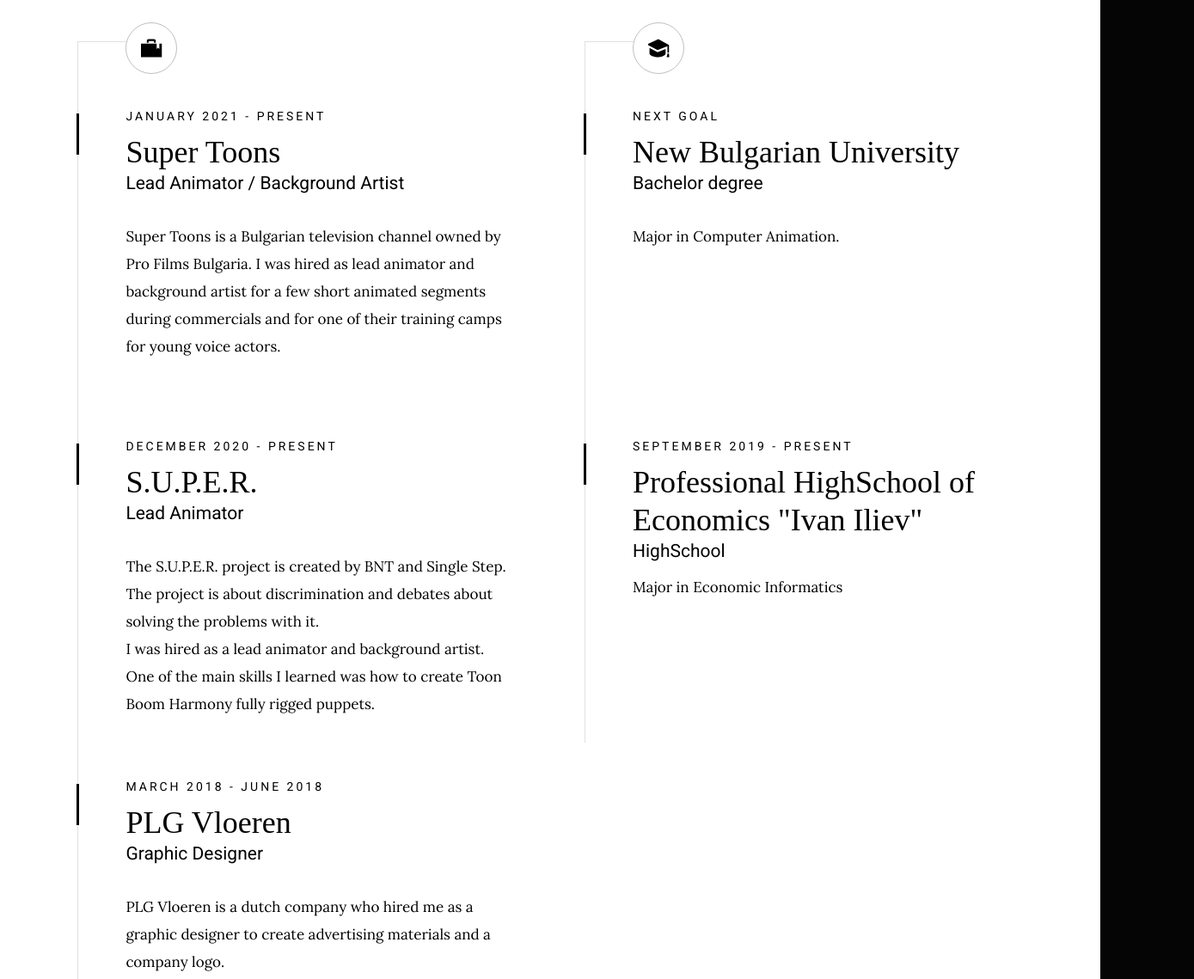
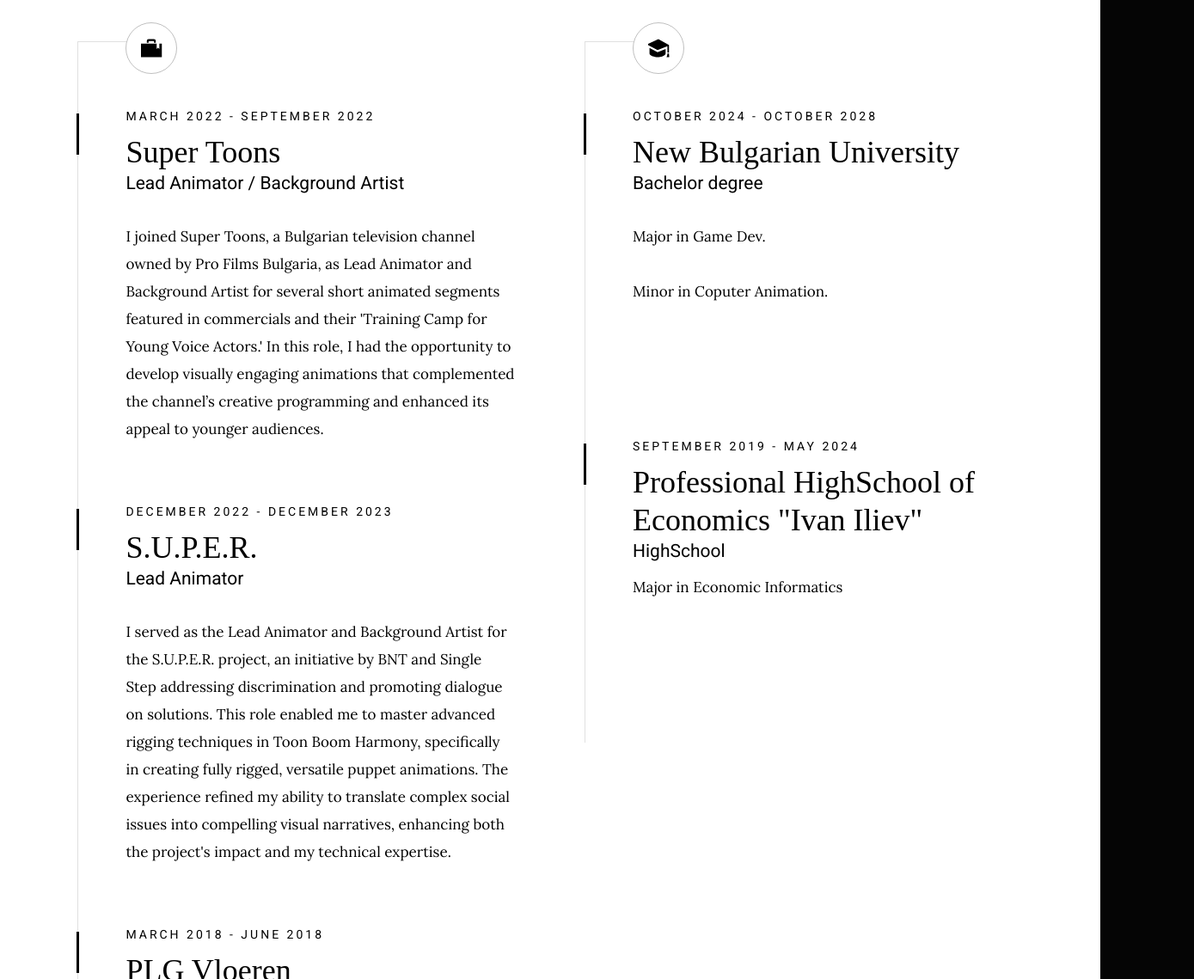
Before and after one commit to DennisZlatkov/DeniZlatkovPortfolio, a plain HTML site: page index.html in a window 1280 px wide. Shown: the part 1600-2739 px from the top of the page at 86% size, 1389 px wide, since content can reach past the window. Drawn offline with Linux system fonts and the light colour scheme; a web font is replaced by a local one.

Commit message:
Add files via upload

```diff
--- a/index.html
+++ b/index.html
@@ -152,26 +152,24 @@
                         <div class="timeline__block">
                             <div class="timeline__bullet"></div>
                             <div class="timeline__header">
-                                <p class="timeline__timeframe">January 2021 - Present</p>
+                                <p class="timeline__timeframe">March 2022 - September 2022</p>
                                 <h3 class="item-title">Super Toons</h3>
                                 <h5>Lead Animator / Background Artist</h5>
                             </div>
                             <div class="timeline__desc">
-                                <p> Super Toons is a Bulgarian television channel owned by Pro Films Bulgaria.
-                                     I was hired as lead animator and background artist for a few short animated segments during commercials and for one of their training camps for young voice actors.</p>
+                                <p> I joined Super Toons, a Bulgarian television channel owned by Pro Films Bulgaria, as Lead Animator and Background Artist for several short animated segments featured in commercials and their 'Training Camp for Young Voice Actors.' In this role, I had the opportunity to develop visually engaging animations that complemented the channel’s creative programming and enhanced its appeal to younger audiences.</p>
                             </div>
                         </div>
 
                         <div class="timeline__block">
                             <div class="timeline__bullet"></div>
                             <div class="timeline__header">
-                                <p class="timeline__timeframe">December 2020 - Present</p>
+                                <p class="timeline__timeframe">December 2022 - December 2023</p>
                                 <h3 class="item-title">S.U.P.E.R.</h3>
                                 <h5>Lead Animator</h5>
                             </div>
                             <div class="timeline__desc">
-                                <p>The S.U.P.E.R. project is created by BNT and Single Step. The project is about discrimination and debates about solving the problems with it.<br>
-                                    I was hired as a lead animator and background artist. One of the main skills I learned was how to create Toon Boom Harmony fully rigged puppets.</p>
+                                <p>I served as the Lead Animator and Background Artist for the S.U.P.E.R. project, an initiative by BNT and Single Step addressing discrimination and promoting dialogue on solutions. This role enabled me to master advanced rigging techniques in Toon Boom Harmony, specifically in creating fully rigged, versatile puppet animations. The experience refined my ability to translate complex social issues into compelling visual narratives, enhancing both the project's impact and my technical expertise.</p>
                             </div>
                         </div>
 
@@ -183,7 +181,7 @@
                                 <h5>Graphic Designer</h5>
                             </div>
                             <div class="timeline__desc">
-                                <p>PLG Vloeren is a dutch company who hired me as a graphic designer to create advertising materials and a company logo.</p>
+                                <p>I collaborated with PLG Vloeren, a Dutch company, as their Graphic Designer, where I was responsible for creating impactful advertising materials and designing a distinct company logo. This role allowed me to elevate the brand’s visual identity and deliver engaging promotional content that resonated with their target audience.</p>
                             </div>
                         </div>
 
@@ -200,19 +198,20 @@
                         <div class="timeline__block">
                             <div class="timeline__bullet"></div>
                             <div class="timeline__header">
-                                <p class="timeline__timeframe">Next Goal</p>
+                                <p class="timeline__timeframe">OCTOBER 2024 - OCTOBER 2028</p>
                                 <h3 class="item-title">New Bulgarian University</h3>
                                 <h5>Bachelor degree</h5>
                             </div>
                             <div class="timeline__desc">
-                                <p>Major in Computer Animation.</p>
+                                <p>Major in Game Dev.</p>
+                                <p>Minor in Coputer Animation.</p>
                             </div>
                         </div>
 
                         <div class="timeline__block">
                             <div class="timeline__bullet"></div>
                             <div class="timeline__header">
-                                <p class="timeline__timeframe">September 2019 - Present</p>
+                                <p class="timeline__timeframe">September 2019 - May 2024</p>
                                 <h3 class="item-title">Professional HighSchool of Economics "Ivan Iliev"</h3>
                                 <h5>HighSchool</h5>
                                 <p> Major in Economic Informatics</p>
@@ -702,9 +701,9 @@
             </div>
         </div> <!-- end heading-block -->
 
-        <div class="masonry-wrap">
+            <div class="masonry-wrap">
 
-            <div class="masonry">
+                <div class="masonry">
                 <div class="grid-sizer"></div>
 
                 <div class="masonry__brick" data-aos="fade-up">
@@ -726,7 +725,7 @@
                     <div class="item-folio">
                         <div class="item-folio__thumb">
                             <a href="images/portfolio/gallery/1.ng " class="thumb-link" title="Batman" data-size="1050x700">
-                                <iframe width="1280" height="720" src="https://www.youtube.com/embed/KlAQ9O9aKRw" title="Krisjay Intro 8K Version" frameborder="0" allow="accelerometer; autoplay; clipboard-write; encrypted-media; gyroscope; picture-in-picture; web-share" referrerpolicy="strict-origin-when-cross-origin" allowfullscreen></iframe>
+                                <iframe width="893" height="502" src="https://www.youtube.com/embed/mi40r7bVbAY" title="Coming out | ft. Adam and Jeremy ( jeremyt_  ) | Diaries of a homosexual podcast" frameborder="0" allow="accelerometer; autoplay; clipboard-write; encrypted-media; gyroscope; picture-in-picture; web-share" referrerpolicy="strict-origin-when-cross-origin" allowfullscreen></iframe>
                             </a>
 
                         </div>
@@ -763,8 +762,7 @@
                     <div class="item-folio">
                         <div class="item-folio__thumb">
                             <a href="images/portfolio/gallery/1.ng " class="thumb-link" title="Batman" data-size="1050x700">
-                                <iframe width="1280" height="720" src="https://www.youtube.com/embed/xocvVv3EkMk" title="part1" frameborder="0" allow="accelerometer; autoplay; clipboard-write; encrypted-media; gyroscope; picture-in-picture; web-share" referrerpolicy="strict-origin-when-cross-origin" allowfullscreen></iframe>
-
+                                <iframe width="893" height="447" src="https://www.youtube.com/embed/XS-Eeu3NjAI" title="Направих академия за Voice Acting! | ProFilms Academy Ep.1" frameborder="0" allow="accelerometer; autoplay; clipboard-write; encrypted-media; gyroscope; picture-in-picture; web-share" referrerpolicy="strict-origin-when-cross-origin" allowfullscreen></iframe>
                         </div>
 
 
@@ -775,12 +773,10 @@
                     <div class="item-folio">
                         <div class="item-folio__thumb">
                             <a href="images/portfolio/gallery/1.ng " class="thumb-link" title="Batman" data-size="1050x700">
-                                <iframe width="1280" height="720" src="https://www.youtube.com/embed/V0RjMskzSgw" title="Judy Singh - Up and Down Animation Meme" frameborder="0" allow="accelerometer; autoplay; clipboard-write; encrypted-media; gyroscope; picture-in-picture; web-share" referrerpolicy="strict-origin-when-cross-origin" allowfullscreen></iframe>
-
-                        </div>
-
+                                <iframe width="893" height="502" src="https://www.youtube.com/embed/UYNSURKi-Cc" title="PROFILMS / INTRO PART 2" frameborder="0" allow="accelerometer; autoplay; clipboard-write; encrypted-media; gyroscope; picture-in-picture; web-share" referrerpolicy="strict-origin-when-cross-origin" allowfullscreen></iframe>
 
                     </div>
+                </div>
                 </div>
 
 
@@ -796,17 +792,19 @@
                     </div>
                 </div>
 
-
-
                 <div class="masonry__brick" data-aos="fade-up">
                     <div class="item-folio">
                         <div class="item-folio__thumb">
                             <a href="images/portfolio/gallery/1.ng " class="thumb-link" title="Batman" data-size="1050x700">
-                                <iframe width="1920" height="1080" src="https://www.youtube.com/embed/4du_-8dA6u8" title="Video   Muzikalno Studio0001 0320 2" frameborder="0" allow="accelerometer; autoplay; clipboard-write; encrypted-media; gyroscope; picture-in-picture; web-share" referrerpolicy="strict-origin-when-cross-origin" allowfullscreen></iframe>                        </div>
-
+                                <iframe width="893" height="502" src="https://www.youtube.com/embed/9VUzIxC8_JM" title="PROFILMS / OUTRO for PART 2" frameborder="0" allow="accelerometer; autoplay; clipboard-write; encrypted-media; gyroscope; picture-in-picture; web-share" referrerpolicy="strict-origin-when-cross-origin" allowfullscreen></iframe>
 
                     </div>
                 </div>
+
+
+
+
+
 
 
 
@@ -862,7 +860,7 @@
         <div class="row contact-main" data-aos="fade-up">
             <div class="column large-full">
                 <p class="contact-email">
-                    <a href="mailto:daz_2019g@pgiblg.com">daz_2019g@pgiblg.com</a>
+                    <a href="mailto:daz_2019g@pgiblg.com">denisalexzlatkov@gmail.com</a>
                 </p>
 
                 <p class="section-desc">
@@ -892,7 +890,7 @@
     <footer>
         <div class="row">
             <div class="column large-full ss-copyright">
-                <span>© Copyright Dennis Zlatkov 2023</span>
+                <span>© Copyright Dennis Zlatkov 2024</span>
                 <span>Design by <a href="https://www.instagram.com/_zippity_/">DennisZlatkov</a></span>
             </div>
 
```
